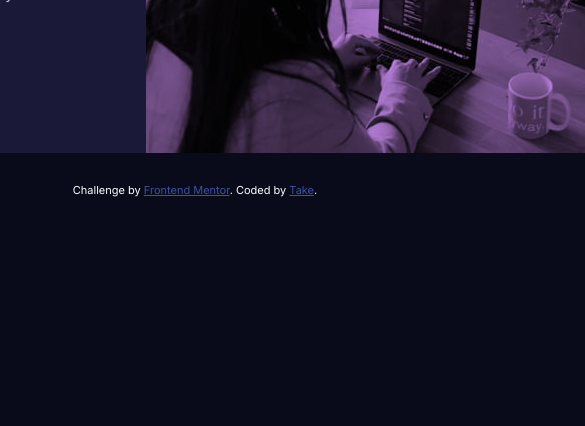
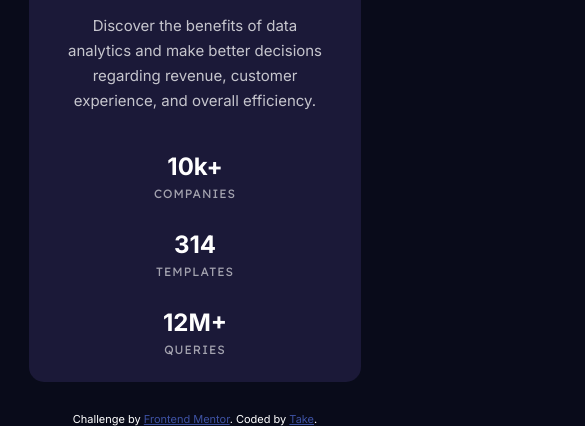
Before and after one commit to ttakeyaya/stats-preview-card-component, a website: page index.html in a window 390 px wide. Shown: the part 470-896 px from the top of the page, 585 px wide, since content can reach past the window. Before the commit the page ends 844 px from the top, so only its background shows below. Drawn offline with Linux system fonts and the light colour scheme.

Commit message:
Changed the breaking point

```diff
--- a/sass/_layout.scss
+++ b/sass/_layout.scss
@@ -7,13 +7,13 @@
   border-radius: 15px;
   padding-left: 71.5px;
 
-  @media screen and (max-width: 375px) {
-    // reset the position of the card====
-    align-self: flex-start;
-    // =====
+  @media screen and (max-width: 1000px) {
+    // // reset the position of the card====
+    // align-self: flex-start;
+    // // =====
 
     flex-direction: column;
-    width: 327px;
+    width: 85%;
     height: auto;
     margin-left: 24px;
     margin-right: 24px;
@@ -33,14 +33,14 @@
     .card__img-mobile {
       display: none;
     }
-    @media screen and (max-width: 375px) {
+    @media screen and (max-width: 1000px) {
       .card__img-desktop {
         display: none;
       }
       .card__img-mobile {
         width: 100%;
         display: block;
-        @media screen and (max-width: 375px) {
+        @media screen and (max-width: 1000px) {
           border-top-left-radius: 10px;
           border-top-right-radius: 10px;
         }
@@ -67,7 +67,7 @@
     justify-content: space-around;
     max-width: 100%;
     padding-top: 45px;
-    @media screen and (max-width: 375px) {
+    @media screen and (max-width: 1000px) {
       padding-top: 0;
       margin-left: 31px;
       margin-right: 31px;
@@ -79,7 +79,7 @@
       .card--saturated {
         color: var(--color-primary-soft-violet);
       }
-      @media screen and (max-width: 375px) {
+      @media screen and (max-width: 1000px) {
         margin-top: 40px;
         font-size: 28px;
         line-height: 32px;
@@ -92,9 +92,10 @@
       line-height: 25px;
       align-self: flex-start;
       color: var(--color-neutral-transparent-white);
-      @media screen and (max-width: 375px) {
+      @media screen and (max-width: 1000px) {
         margin-top: 16px;
         line-height: 25px;
+        align-self: center;
       }
     }
     .card__stats {
@@ -105,19 +106,19 @@
       display: flex;
       justify-content: space-between;
       align-items: center;
-      @media screen and (max-width: 375px) {
+      @media screen and (max-width: 1000px) {
         padding-top: 40px;
         flex-direction: column;
         padding-right: 0;
       }
       .card__stats--item {
-        @media screen and (max-width: 375px) {
+        @media screen and (max-width: 1000px) {
           margin-top: 24px;
         }
         .card__stats--item-text {
           font-size: 24px;
           font-weight: 700;
-          @media screen and (max-width: 375px) {
+          @media screen and (max-width: 1000px) {
             font-size: 24px;
           }
         }
```
Also changed, not shown: css/main.css, 1 other file.
